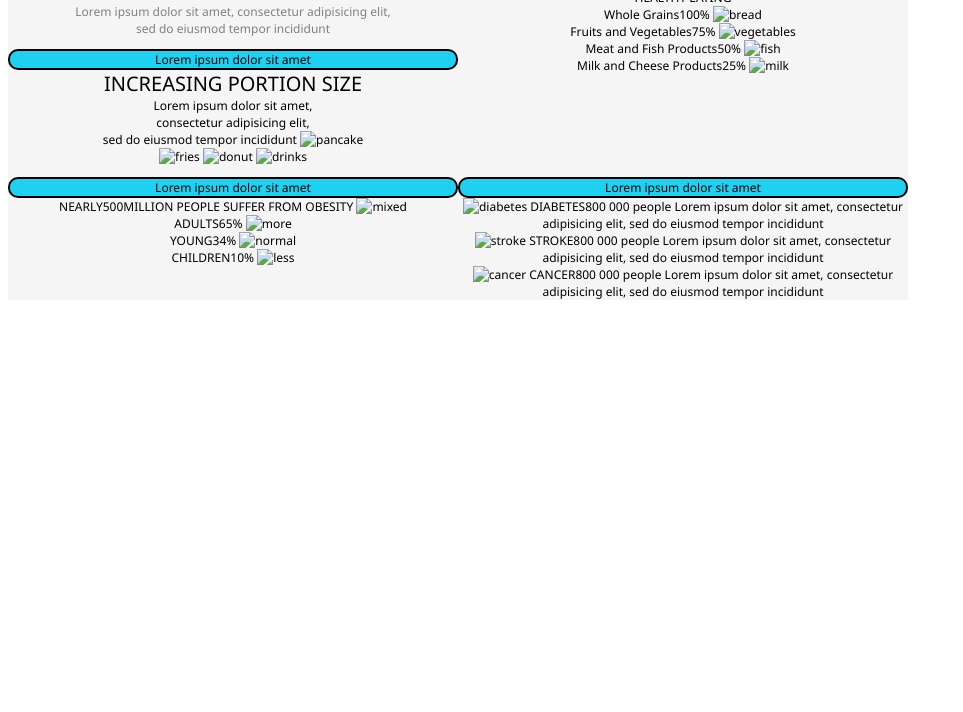
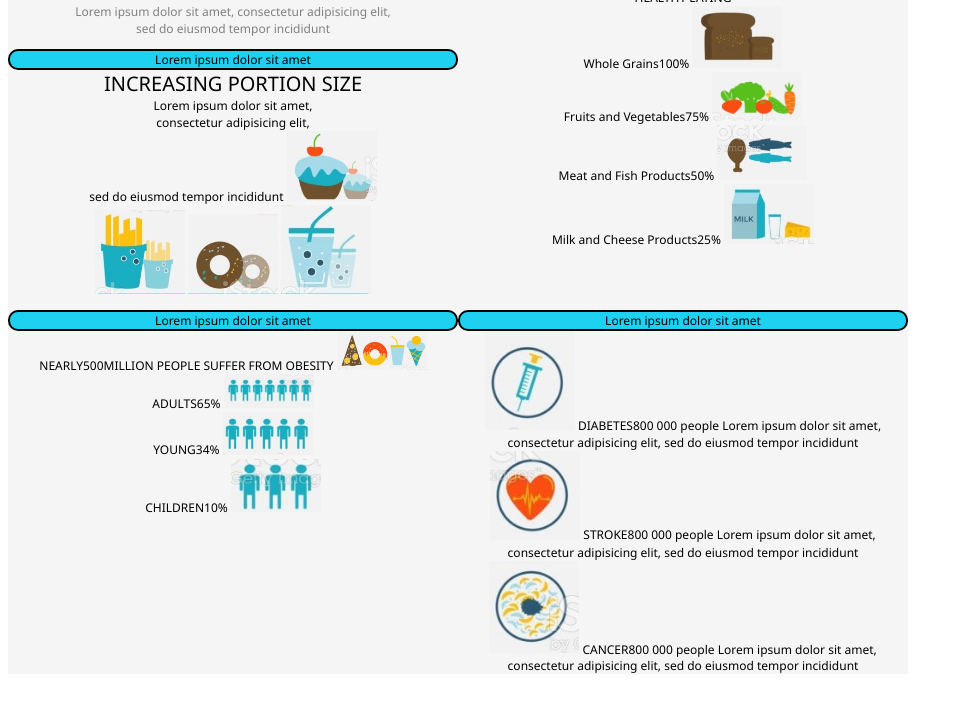
Before and after one commit to msv96/obesity-banner, a plain HTML site: page index.html in a window 1280 px wide. Shown: the part 52-764 px from the top of the page, without its empty margins (0-963 px from the left). Drawn offline with Linux system fonts and the light colour scheme.

Commit message:
Add files via upload

```diff
--- a/index.html
+++ b/index.html
@@ -27,11 +27,11 @@
                 Lorem ipsum dolor sit amet,<br>
                 consectetur adipisicing elit,<br>
                 sed do eiusmod tempor incididunt
-                <img src="./images/1.jpg" alt="pancake" class="images">
+                <img src="./1.jpg" alt="pancake" class="images">
             </div>
-            <img src="./images/2.jpg" alt="fries" class="images">
-            <img src="./images/3.jpg" alt="donut" class="images">
-            <img src="./images/4.jpg" alt="drinks" class="images">
+            <img src="./2.jpg" alt="fries" class="images">
+            <img src="./3.jpg" alt="donut" class="images">
+            <img src="./4.jpg" alt="drinks" class="images">
         </div>
         <div class="bottomleft">
             <div class="banner">
@@ -39,19 +39,19 @@
             </div>
             <div>
                 <span>NEARLY</span><span>500</span><span>MILLION PEOPLE SUFFER FROM OBESITY</span>
-                <img src="./images/5.jpg" alt="mixed" class="images">
+                <img src="./5.jpg" alt="mixed" class="images">
             </div>
             <div>
                 <span>ADULTS</span><span>65%</span>
-                <img src="./images/6.jpg" alt="more" class="images">
+                <img src="./6.jpg" alt="more" class="images">
             </div>
             <div>
                 <span>YOUNG</span><span>34%</span>
-                <img src="./images/7.jpg" alt="normal" class="images">
+                <img src="./7.jpg" alt="normal" class="images">
             </div>
             <div>
                 <span>CHILDREN</span><span>10%</span>
-                <img src="./images/8.jpg" alt="less" class="images">
+                <img src="./8.jpg" alt="less" class="images">
             </div>
         </div>
         <div class="topright">
@@ -63,19 +63,19 @@
             </div>
             <div>
                 <span>Whole Grains</span><span>100%</span>
-                <img src="./images/9.jpg" alt="bread" class="images">
+                <img src="./9.jpg" alt="bread" class="images">
             </div>
             <div>
                 <span>Fruits and Vegetables</span><span>75%</span>
-                <img src="./images/10.jpg" alt="vegetables" class="images">
+                <img src="./10.jpg" alt="vegetables" class="images">
             </div>
             <div>
                 <span>Meat and Fish Products</span><span>50%</span>
-                <img src="./images/11.jpg" alt="fish" class="images">
+                <img src="./11.jpg" alt="fish" class="images">
             </div>
             <div>
                 <span>Milk and Cheese Products</span><span>25%</span>
-                <img src="./images/12.jpg" alt="milk" class="images">
+                <img src="./12.jpg" alt="milk" class="images">
             </div>
         </div>
         <div class="bottomright">
@@ -83,17 +83,17 @@
                 Lorem ipsum dolor sit amet
             </div>
             <div>
-                <img src="./images/13.jpg" alt="diabetes" class="images">
+                <img src="./13.jpg" alt="diabetes" class="images">
                 <span>DIABETES</span><span>800 000 </span><span>people</span>
                 <span>Lorem ipsum dolor sit amet, consectetur adipisicing elit, sed do eiusmod tempor incididunt</span>
             </div>
             <div>
-                <img src="./images/14.jpg" alt="stroke" class="images">
+                <img src="./14.jpg" alt="stroke" class="images">
                 <span>STROKE</span><span>800 000 </span><span>people</span>
                 <span>Lorem ipsum dolor sit amet, consectetur adipisicing elit, sed do eiusmod tempor incididunt</span>
             </div>
             <div>
-                <img src="./images/15.jpg" alt="cancer" class="images">
+                <img src="./15.jpg" alt="cancer" class="images">
                 <span>CANCER</span><span>800 000 </span><span>people</span>
                 <span>Lorem ipsum dolor sit amet, consectetur adipisicing elit, sed do eiusmod tempor incididunt</span>
             </div>
```
